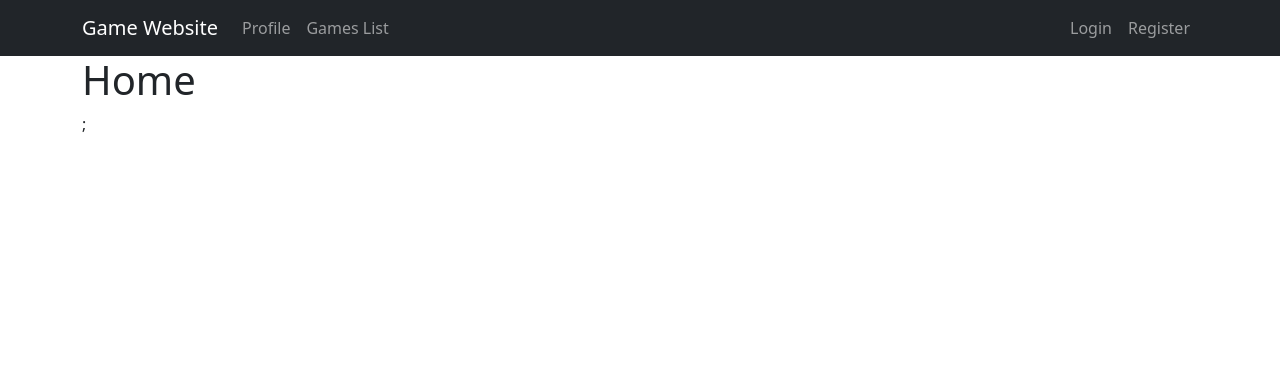
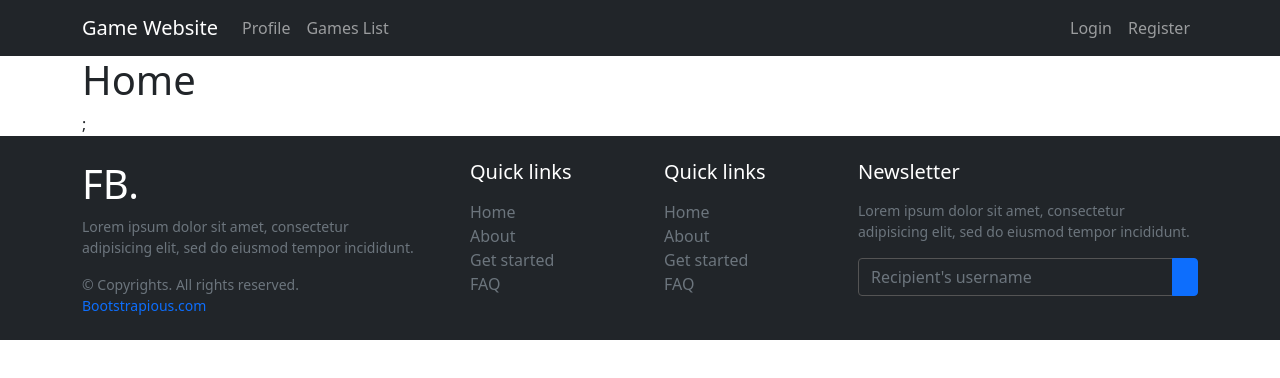
Before and after one commit to FSDWave19Group1/challengechapter9, a React (Create React App) app: page / in a window 1280 px wide. Shown: the top 378 px of the page. Built offline with nearby package versions, Linux system fonts and the light colour scheme.

Commit message:
initial commit feature footer

```diff
--- /dev/null
+++ b/src/components/Footer/Footer.css
@@ -0,0 +1,28 @@
+
+
+  .text-small {
+    font-size: 0.9rem;
+  }
+
+  a {
+    color: inherit;
+    text-decoration: none;
+    transition: all 0.3s;
+  }
+
+  a:hover, a:focus {
+    text-decoration: none;
+  }
+
+  .form-control {
+    background: #212529;
+    border-color: #545454;
+  }
+
+  .form-control:focus {
+    background: #212529;
+  }
+
+footer {
+    background: #212529;
+}
--- /dev/null
+++ b/src/components/Footer/Footer.js
@@ -0,0 +1,81 @@
+import "./Footer.css";
+import "bootstrap/dist/css/bootstrap.min.css";
+
+const Footer = (props) => {
+  return (
+    <div class="container py-4">
+      <div class="row gy-4 gx-5">
+        <div class="col-lg-4 col-md-6">
+          <h5 class="h1 text-white">FB.</h5>
+          <p class="small text-muted">
+            Lorem ipsum dolor sit amet, consectetur adipisicing elit, sed do
+            eiusmod tempor incididunt.
+          </p>
+          <p class="small text-muted mb-0">
+            &copy; Copyrights. All rights reserved.{" "}
+            <a class="text-primary" href="#">
+              Bootstrapious.com
+            </a>
+          </p>
+        </div>
+        <div class="col-lg-2 col-md-6">
+          <h5 class="text-white mb-3">Quick links</h5>
+          <ul class="list-unstyled text-muted">
+            <li>
+              <a href="#">Home</a>
+            </li>
+            <li>
+              <a href="#">About</a>
+            </li>
+            <li>
+              <a href="#">Get started</a>
+            </li>
+            <li>
+              <a href="#">FAQ</a>
+            </li>
+          </ul>
+        </div>
+        <div class="col-lg-2 col-md-6">
+          <h5 class="text-white mb-3">Quick links</h5>
+          <ul class="list-unstyled text-muted">
+            <li>
+              <a href="#">Home</a>
+            </li>
+            <li>
+              <a href="#">About</a>
+            </li>
+            <li>
+              <a href="#">Get started</a>
+            </li>
+            <li>
+              <a href="#">FAQ</a>
+            </li>
+          </ul>
+        </div>
+        <div class="col-lg-4 col-md-6">
+          <h5 class="text-white mb-3">Newsletter</h5>
+          <p class="small text-muted">
+            Lorem ipsum dolor sit amet, consectetur adipisicing elit, sed do
+            eiusmod tempor incididunt.
+          </p>
+          <form action="#">
+            <div class="input-group mb-3">
+              <input
+                class="form-control"
+                type="text"
+                placeholder="Recipient's username"
+                aria-label="Recipient's username"
+                aria-describedby="button-addon2"
+              />
+              <button class="btn btn-primary" id="button-addon2" type="button">
+                <i class="fas fa-paper-plane"></i>
+              </button>
+            </div>
+          </form>
+        </div>
+      </div>
+    </div>
+  );
+};
+
+export default Footer;
--- a/src/components/layouts/default.jsx
+++ b/src/components/layouts/default.jsx
@@ -1,6 +1,6 @@
 import React from "react";
 import NavigationBar from "../NavigationBar"
-// import Footer from "";
+import Footer from "../Footer/Footer";
 
 const Layout = ({ children }) => {
   return (
@@ -10,9 +10,9 @@
           <NavigationBar />
         </header>
         <main className="container">{children}</main>
-        {/* <footer>
+        <footer>
           <Footer />
-        </footer> */}
+        </footer>
       </div>
     </>
   );
```
